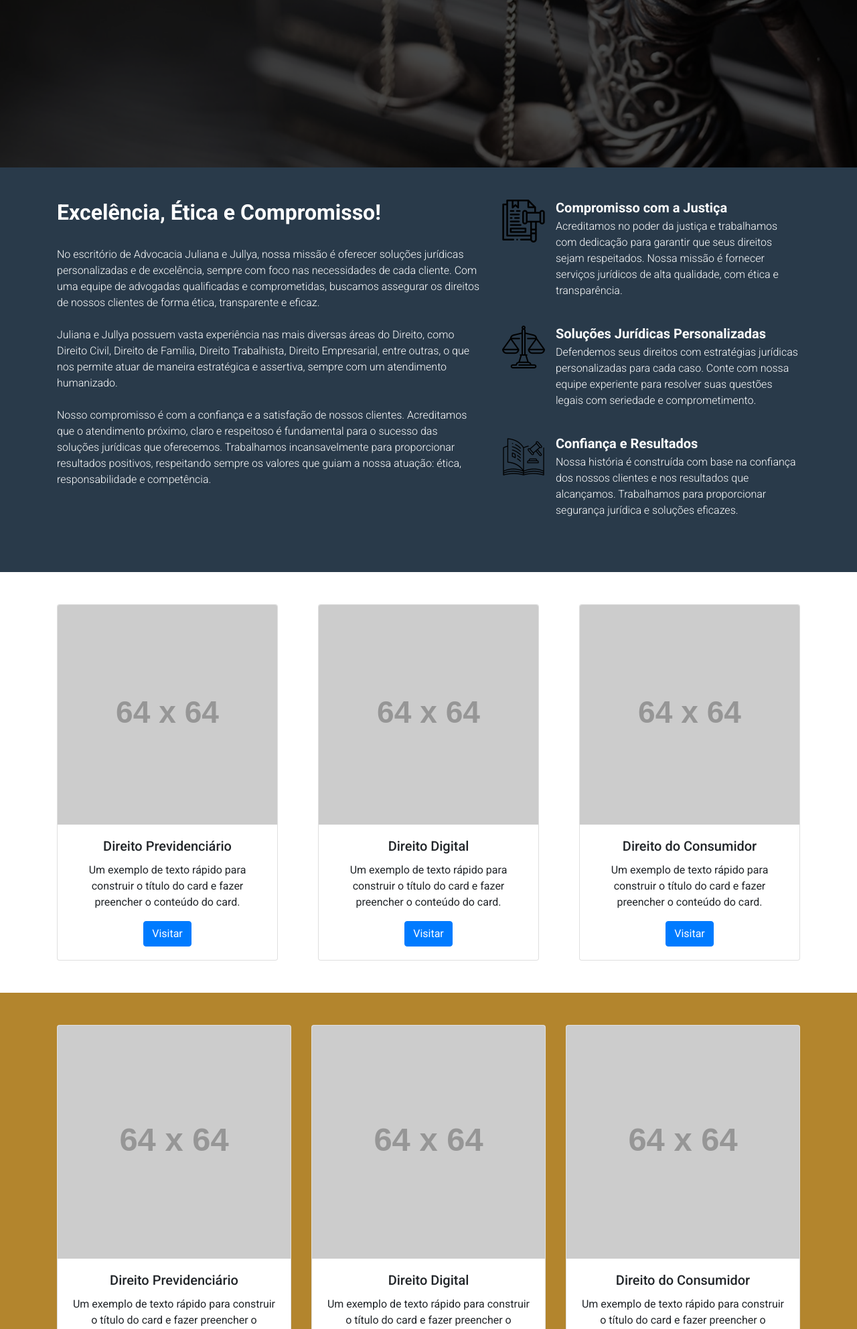
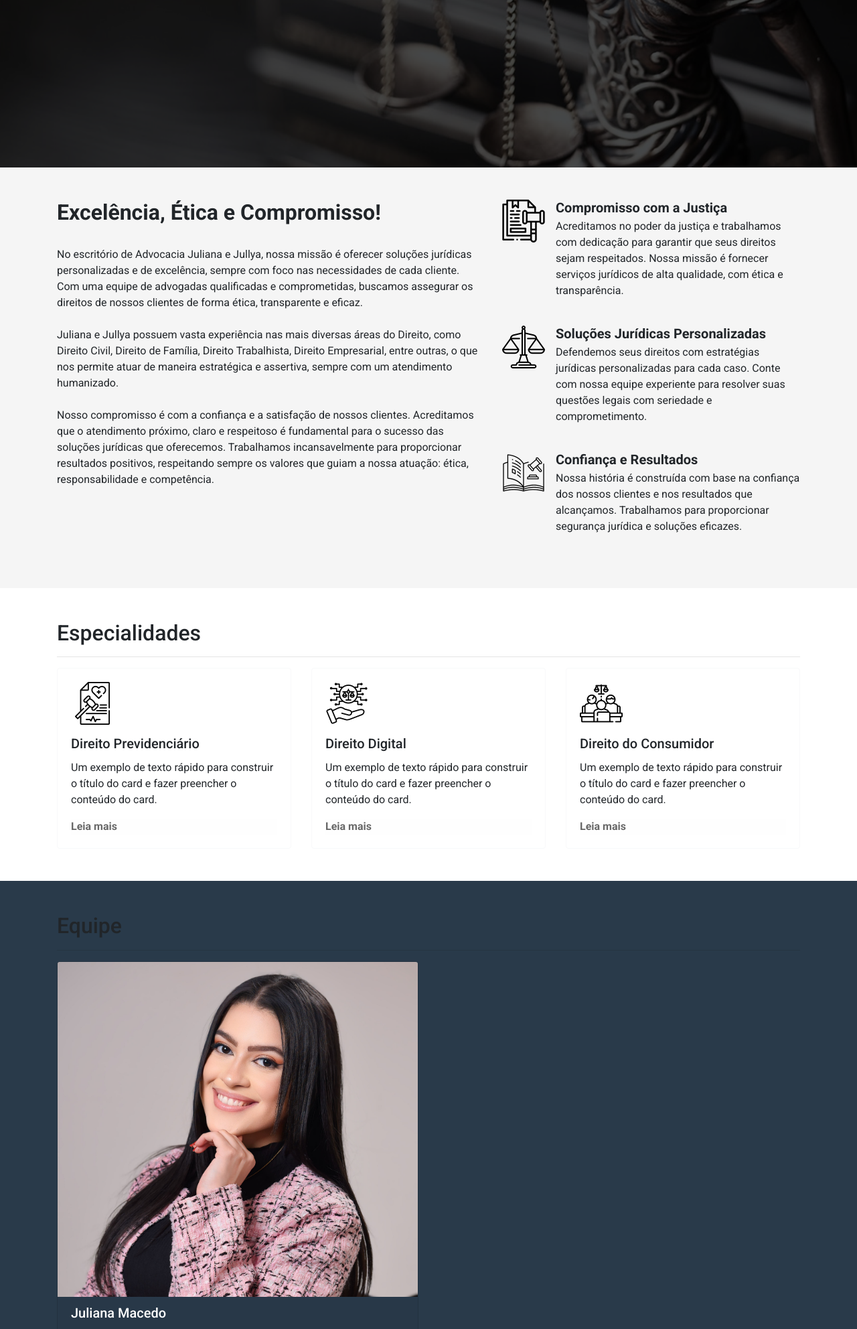
Before and after one commit to viniciusalmeidaweb/website-adv, a Django app: page /home/ in a window 1280 px wide. Shown: the part 666-2650 px from the top of the page at 67% size. Run offline with Django 4.2, Linux system fonts and the light colour scheme; data comes from the database, SQL or seed files in the repository; both versions use the stored data as it was after the commit; grey boxes labelled with a size stand in for pictures from a placeholder-image service; some libraries are stand-ins or nearby versions.

Commit message:
html equipe

```diff
--- a/static/css/styles.css
+++ b/static/css/styles.css
@@ -56,11 +56,24 @@ img.logo-site{
 
 .about{
     /*background-color: #B3852D;*/
+    /*background-color: #293A4A;*/
+    background-color: whitesmoke;
+
+}
+
+.services {
+
+
+}
+
+.team{
     background-color: #293A4A;
 
 }
 
-.team{
-    background-color: #B3852D;
-
+.img-ajustada {
+    width: 100%;
+    height: 500px;
+    object-fit: cover;
+    object-position: top; /* centraliza o conteúdo da imagem */
 }
--- a/website/templates/index.html
+++ b/website/templates/index.html
@@ -16,7 +16,7 @@
 
 
         <!-- Seção sobre -->
-<section class="about text-white py-5">
+<section class="about py-5">
   <div class="container">
     <div class="row">
     <div class="col-7">
@@ -25,7 +25,7 @@
 
       {% if sobre_list %}
       {% for sobre in sobre_list %}
-      <p class="font-weight-light">{{ sobre.quemsomos|linebreaksbr }}</p>
+      <p class="">{{ sobre.quemsomos|linebreaksbr }}</p>
       {% endfor %}
 
       {% else %}
@@ -47,7 +47,7 @@
           <img class="mr-3" src="/media/icones/002-justica.png" alt="Imagem de exemplo genérica">
           <div class="media-body">
             <h5 class="mt-0 mb-1 font-weight-bold">Compromisso com a Justiça</h5>
-            <p class="font-weight-light">
+            <p class="">
             Acreditamos no poder da justiça e trabalhamos com dedicação para garantir que seus direitos sejam respeitados. Nossa missão é fornecer serviços jurídicos de alta qualidade, com ética e transparência.
           </p>
           </div>
@@ -56,7 +56,7 @@
           <img class="mr-3" src="/media/icones/003-justica-1.png" alt="Imagem de exemplo genérica">
           <div class="media-body">
             <h5 class="mt-0 mb-1 font-weight-bold">Soluções Jurídicas Personalizadas</h5>
-            <p class="font-weight-light">
+            <p class="">
               Defendemos seus direitos com estratégias jurídicas personalizadas para cada caso.
             Conte com nossa equipe experiente para resolver suas questões legais com seriedade e comprometimento.
           </p>
@@ -66,7 +66,7 @@
           <img class="mr-3" src="/media/icones/005-livro-de-leis.png" alt="Imagem de exemplo genérica">
           <div class="media-body">
             <h5 class="mt-0 mb-1 font-weight-bold">Confiança e Resultados</h5>
-            <p class="font-weight-light">Nossa história é construída com base na confiança dos nossos clientes e nos resultados que alcançamos. Trabalhamos para proporcionar segurança jurídica e soluções eficazes.</p>
+            <p class="">Nossa história é construída com base na confiança dos nossos clientes e nos resultados que alcançamos. Trabalhamos para proporcionar segurança jurídica e soluções eficazes.</p>
           </div>
         </li>
       </ul>
@@ -79,19 +79,38 @@
         <!-- Seção de serviços -->
 <section class="services py-5">
     <div class="container">
+
       <div class="row">
-        <div class="card-deck">
+        <div class="col-sm-12">
+          <h2>Especialidades</h2>
+          <hr>
+        </div>
+      </div>
 
+
+  <div class="row">
     {% if especialidade_list %}
       {% for especialidade in especialidade_list %}
-          <div class="col-4 text-center">
+          <div class="col-sm-4">
             <article>
-              <div class="card">
-                <img class="card-img-top" src="https://placehold.co/64x64" alt="Imagem de capa do card">
+              <div class="card border-light">
                 <div class="card-body">
-                  <h5 class="card-title">{{ especialidade.nome_especialidade }}</h5>
+
+                {% if especialidade.nome_especialidade == "Direito do Consumidor" %}
+                  <img src="/media/icones/007-deposicao.png">
+                  {% elif especialidade.nome_especialidade == "Direito Digital" %}
+                    <img src="/media/icones/002-intellectual-property.png">
+                  {% elif especialidade.nome_especialidade == "Direito Previdenciário" %}
+                    <img src="/media/icones/001-health-law.png">
+                  {% else %}
+                    <p>Sem cadastro</p>
+                {% endif %}
+
+                <h5 class="card-title mt-3">{{ especialidade.nome_especialidade }}</h5>
                   <p class="card-text">Um exemplo de texto rápido para construir o título do card e fazer preencher o conteúdo do card.</p>
-                  <a href="{% url 'especialidade_detail' especialidade.pk %}" class="btn btn-primary">Visitar</a>
+                <div class="alert-light" role="alert">
+                  <a href="{% url 'especialidade_detail' especialidade.pk %}" class="alert-link">Leia mais</a>
+                </div>
                 </div>
               </div>
           </article>
@@ -103,30 +122,41 @@
     {% endif %}
 </div>
 </div>
-  </div>
 </section>
 
 <section class="team py-5">
   <div class="container">
+
     <div class="row">
-      {% if especialidade_list %}
-      {% for especialidade in especialidade_list %}
-          <div class="col-4 text-center">
+      <div class="col-sm-12">
+        <h2>Equipe</h2>
+        <hr>
+      </div>
+    </div>
+
+
+<div class="row">
+      {% if equipe_list %}
+      {% for equipe in equipe_list %}
+          <div class="col-sm-6 text-white">
             <article>
-              <div class="card">
-                <img class="card-img-top" src="https://placehold.co/64x64" alt="Imagem de capa do card">
+              <div class="card bg-transparent">
+                  <img class="card-img-top img-ajustada " src="{{ equipe.photo.url }}" alt="Imagem de capa do card">
+              <div class="card-header">
+                <h5 class="mb-0">{{ equipe.nome_adv }}</h5>
+              </div>
+
               <div class="card-body">
-                  <h5 class="card-title">{{ especialidade.nome_especialidade }}</h5>
-                  <p class="card-text">Um exemplo de texto rápido para construir o título do card e fazer preencher o conteúdo do card.</p>
-                  <a href="{% url 'especialidade_detail' especialidade.pk %}" class="btn btn-primary">Visitar</a>
+                <p class="card-text">{{ equipe.perfil_adv|linebreaksbr }}</p>
               </div>
+
               </div>
             </article>
           </div>
       {% endfor %}
 
       {% else %}
-          <p>Sem cadastros de Especialidades.</p>
+          <p>Sem cadastros de Equipe.</p>
     {% endif %}
 </div>
 
--- a/website/views.py
+++ b/website/views.py
@@ -10,10 +10,14 @@ class HomeListView(ListView):
 
     def get_context_data(self, **kwargs):
         context = super().get_context_data(**kwargs)
-        especialidade = Especialidades.objects.all()  # Aqui, você pode adicionar qualquer outro queryset
-        context['especialidade_list'] = especialidade  # O nome que o objeto terá no template
+
+        # Adiciona as especialidades
+        context['especialidade_list'] = Especialidades.objects.all()  # O nome que o objeto terá no template
+
+        # Adiciona a equipe
+        context['equipe_list'] = Equipe.objects.all()  # O nome que o objeto terá no template
+
         return context
-
 
 
 class EspecialidadeDetailView(DetailView):
```
Also changed, not shown: db.sqlite3, media/icones/001-health-law.png (added), media/icones/002-intellectual-property.png (added), media/website/2cea0ffe-5cfe-4a0e-9ecf-7f9fb7189d1c.jpeg (added). Lines whose indentation alone changed are shown as unchanged.
